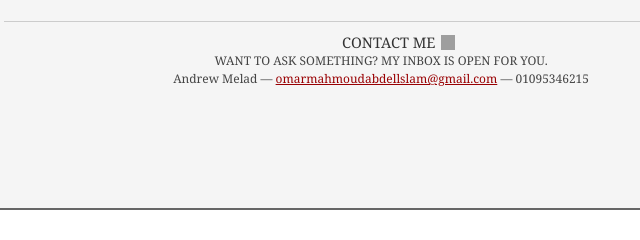
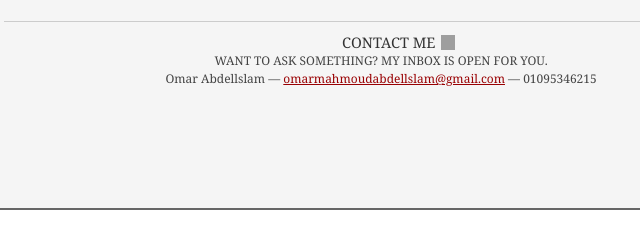
Before and after one commit to 3bslam1/3bslam1.github.io, a plain HTML site: page index.html in a window 1280 px wide. Shown: the part 1001-1241 px from the top of the page, 241-881 px from the left. Drawn offline with Linux system fonts and the light colour scheme; grey boxes are pictures that could not be loaded.

Commit message:
change index.htnl

```diff
--- a/index.html
+++ b/index.html
@@ -2,7 +2,7 @@
 <html>
 <head>
 
-	<title>Andrew Melad | Software Developer </title>
+	<title>Omar Abdellslam | Software Developer </title>
 	<meta http-equiv="content-type" content="text/html; charset=utf-8" />
 
 	<meta name="keywords" content="" />
@@ -165,7 +165,7 @@
 		<div id="ft">
 			<h4>CONTACT ME <img alt="☎️" draggable="false" src="https://twemoji.maxcdn.com/2/72x72/260e.png" style="height: 1em; width: 1em; margin: 0px 0.05em 0px 0.1em; vertical-align: -0.1em;"></h4>
 			<p>WANT TO ASK SOMETHING? MY INBOX IS OPEN FOR YOU.	</p>
-			<p>Andrew Melad  &mdash; <a href="mailto:omarmahmoudabdellslam@gmail.com">omarmahmoudabdellslam@gmail.com</a> &mdash; 01095346215</p>
+			<p>Omar Abdellslam  &mdash; <a href="mailto:omarmahmoudabdellslam@gmail.com">omarmahmoudabdellslam@gmail.com</a> &mdash; 01095346215</p>
 		</div><!--// footer -->
 
 	</div><!-- // inner -->
```
